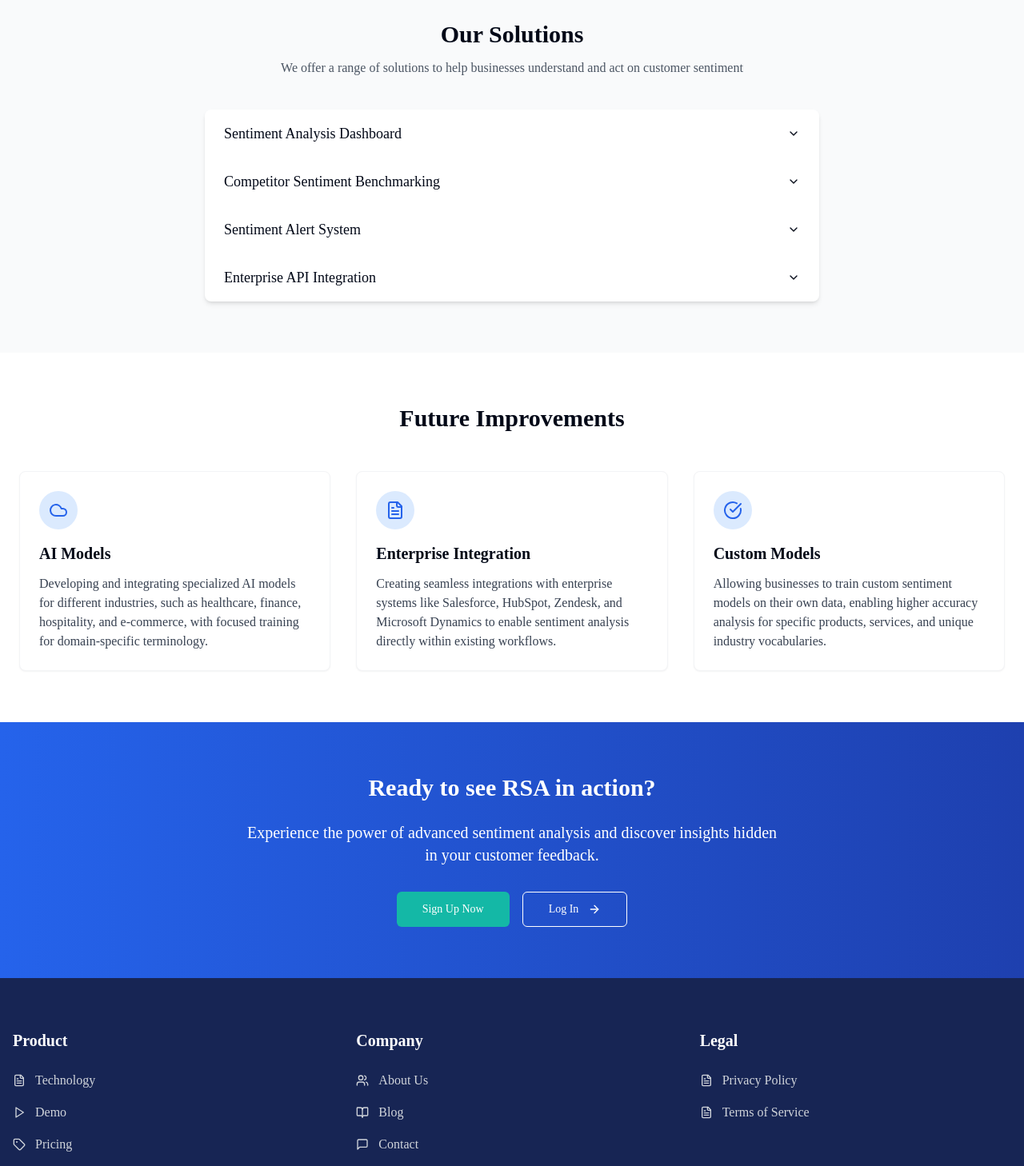
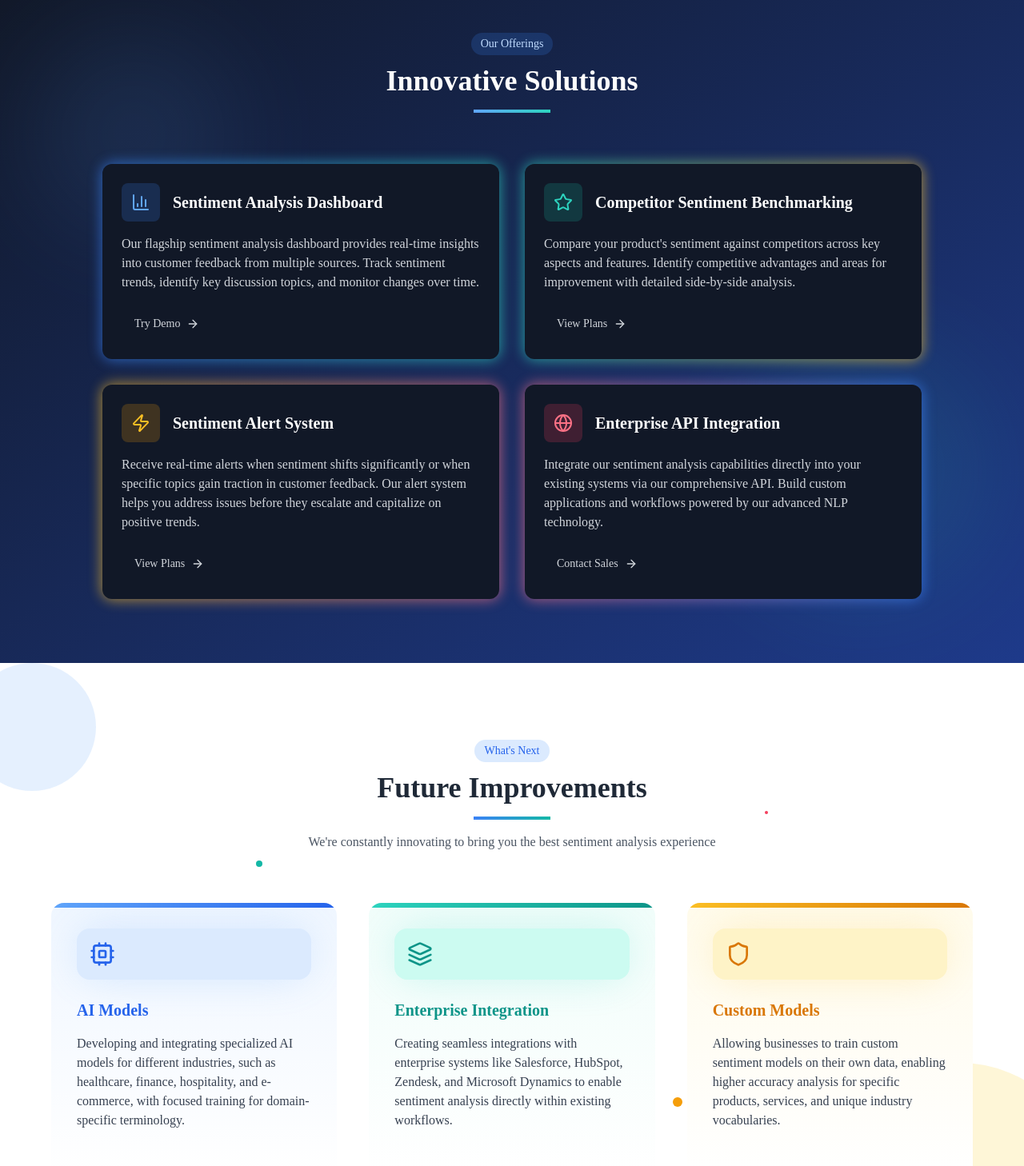
Before and after one commit to oxk01/rsa-uae, a React (Vite) app: page /about in a window 1280 px wide. Shown: the part 2800-4258 px from the top of the page at 80% size. Built offline with nearby package versions, Linux system fonts and the light colour scheme; a web font is replaced by a local one.

Commit message:
Refactor: Improve About page sections
Improved the styling of the Solutions and Future Improvements sections on the About page for a more attractive and visually appealing design.

```diff
--- a/src/pages/About.tsx
+++ b/src/pages/About.tsx
@@ -1,7 +1,6 @@
-
 import React from 'react';
 import { Link } from 'react-router-dom';
-import { Sparkles, ArrowRight, Book, CheckCircle, FileText, Cloud, Lightbulb, Package, ChartBar, User, Target, Flag, Award, Brain } from 'lucide-react';
+import { Sparkles, ArrowRight, Book, CheckCircle, FileText, Cloud, Lightbulb, Package, ChartBar, User, Target, Flag, Award, Brain, Zap, Layers, Shield, Cpu, BarChart3, Globe, Star } from 'lucide-react';
 import { Button } from '@/components/ui/button';
 import { useAuth } from '@/contexts/AuthContext';
 import { useLanguage } from '@/contexts/LanguageContext';
@@ -10,6 +9,7 @@ import { Accordion, AccordionContent, AccordionItem, AccordionTrigger } from '@/
 import { Collapsible, CollapsibleContent, CollapsibleTrigger } from "@/components/ui/collapsible";
 import { Card, CardContent } from "@/components/ui/card";
 import { Separator } from '@/components/ui/separator';
+import { cn } from '@/lib/utils';
 
 const AboutPage = () => {
   const { isAuthenticated } = useAuth();
@@ -195,137 +195,245 @@ const AboutPage = () => {
         </div>
       </section>
 
-      {/* Solutions section with enhanced styling */}
-      <section className="py-16 bg-gray-50 dark:bg-gray-900">
-        <div className="container mx-auto px-6">
-          <div className="text-center mb-10">
-            <h2 className="text-3xl font-bold mb-3">Our Solutions</h2>
-            <p className="text-gray-600 dark:text-gray-300 max-w-2xl mx-auto">
-              We offer a range of solutions to help businesses understand and act on customer sentiment
-            </p>
+      {/* Solutions section with enhanced styling - REDESIGNED */}
+      <section className="py-20 bg-gradient-to-br from-gray-900 to-blue-900 dark:from-gray-950 dark:to-blue-950 relative overflow-hidden">
+        {/* Background decorative elements */}
+        <div className="absolute inset-0 opacity-10">
+          <div className="absolute top-20 left-10 w-64 h-64 rounded-full bg-blue-400 blur-3xl"></div>
+          <div className="absolute bottom-20 right-10 w-80 h-80 rounded-full bg-teal-400 blur-3xl"></div>
         </div>
 
-          <div className="max-w-3xl mx-auto">
-            <div className="bg-white dark:bg-gray-800 rounded-lg shadow-md overflow-hidden divide-y divide-gray-200 dark:divide-gray-700">
-              <Accordion type="single" collapsible className="w-full">
-                <AccordionItem value="sentiment-analysis" className="border-0">
-                  <AccordionTrigger className="px-6 py-4 text-lg font-medium hover:bg-blue-50 dark:hover:bg-gray-700 hover:text-blue-600 transition-colors">
-                    Sentiment Analysis Dashboard
-                  </AccordionTrigger>
-                  <AccordionContent className="bg-blue-50/30 dark:bg-gray-700/30 px-6 py-4">
-                    <div className="space-y-3">
-                      <p className="text-gray-600 dark:text-gray-300">
+        <div className="container mx-auto px-6 relative z-10">
+          <div className="text-center mb-16">
+            <span className="inline-block px-3 py-1 bg-blue-500/20 text-blue-200 rounded-full text-sm font-medium mb-3">
+              Our Offerings
+            </span>
+            <h2 className="text-4xl font-bold mb-4 text-white">Innovative Solutions</h2>
+            <div className="w-24 h-1 bg-gradient-to-r from-blue-400 to-teal-400 mx-auto"></div>
+          </div>
+
+          <div className="max-w-5xl mx-auto">
+            <div className="grid grid-cols-1 md:grid-cols-2 gap-8">
+              {/* Card 1 */}
+              <div className="group relative">
+                <div className="absolute -inset-0.5 bg-gradient-to-r from-blue-500 to-teal-400 rounded-2xl blur opacity-60 group-hover:opacity-100 transition duration-1000 group-hover:duration-300"></div>
+                <div className="relative bg-gray-900 dark:bg-gray-800 rounded-xl p-6 h-full transform transition-all duration-500 group-hover:-translate-y-1">
+                  <div className="flex items-center space-x-4 mb-4">
+                    <div className="flex-shrink-0 p-3 bg-blue-500/20 rounded-lg">
+                      <BarChart3 className="w-6 h-6 text-blue-400" />
+                    </div>
+                    <h3 className="text-xl font-bold text-white">Sentiment Analysis Dashboard</h3>
+                  </div>
+
+                  <p className="text-gray-300 mb-5">
                     Our flagship sentiment analysis dashboard provides real-time insights into customer feedback from multiple sources.
                     Track sentiment trends, identify key discussion topics, and monitor changes over time.
                   </p>
-                      <div className="flex items-center mt-3">
-                        <Button variant="link" asChild className="p-0 text-blue-600 hover:text-blue-800 dark:text-blue-400 dark:hover:text-blue-300">
-                          <Link to="/demo">Try Demo <ArrowRight className="ml-1 h-4 w-4" /></Link>
+
+                  <div className="mt-auto">
+                    <Button variant="ghost" asChild className="group-hover:bg-gradient-to-r from-blue-500 to-teal-400 group-hover:text-white transition-all duration-300 text-gray-300">
+                      <Link to="/demo" className="flex items-center gap-2">
+                        Try Demo <ArrowRight className="h-4 w-4 transition-transform group-hover:translate-x-1" />
+                      </Link>
                     </Button>
                   </div>
                 </div>
-                  </AccordionContent>
-                </AccordionItem>
+              </div>
 
-                <AccordionItem value="competitor-analysis" className="border-0">
-                  <AccordionTrigger className="px-6 py-4 text-lg font-medium hover:bg-blue-50 dark:hover:bg-gray-700 hover:text-blue-600 transition-colors">
-                    Competitor Sentiment Benchmarking
-                  </AccordionTrigger>
-                  <AccordionContent className="bg-blue-50/30 dark:bg-gray-700/30 px-6 py-4">
-                    <div className="space-y-3">
-                      <p className="text-gray-600 dark:text-gray-300">
+              {/* Card 2 */}
+              <div className="group relative">
+                <div className="absolute -inset-0.5 bg-gradient-to-r from-teal-400 to-amber-400 rounded-2xl blur opacity-60 group-hover:opacity-100 transition duration-1000 group-hover:duration-300"></div>
+                <div className="relative bg-gray-900 dark:bg-gray-800 rounded-xl p-6 h-full transform transition-all duration-500 group-hover:-translate-y-1">
+                  <div className="flex items-center space-x-4 mb-4">
+                    <div className="flex-shrink-0 p-3 bg-teal-500/20 rounded-lg">
+                      <Star className="w-6 h-6 text-teal-400" />
+                    </div>
+                    <h3 className="text-xl font-bold text-white">Competitor Sentiment Benchmarking</h3>
+                  </div>
+
+                  <p className="text-gray-300 mb-5">
                     Compare your product's sentiment against competitors across key aspects and features.
                     Identify competitive advantages and areas for improvement with detailed side-by-side analysis.
                   </p>
-                      <div className="flex items-center mt-3">
-                        <Button variant="link" asChild className="p-0 text-blue-600 hover:text-blue-800 dark:text-blue-400 dark:hover:text-blue-300">
-                          <Link to="/pricing">View Plans <ArrowRight className="ml-1 h-4 w-4" /></Link>
+
+                  <div className="mt-auto">
+                    <Button variant="ghost" asChild className="group-hover:bg-gradient-to-r from-teal-400 to-amber-400 group-hover:text-white transition-all duration-300 text-gray-300">
+                      <Link to="/pricing" className="flex items-center gap-2">
+                        View Plans <ArrowRight className="h-4 w-4 transition-transform group-hover:translate-x-1" />
+                      </Link>
                     </Button>
                   </div>
                 </div>
-                  </AccordionContent>
-                </AccordionItem>
+              </div>
 
-                <AccordionItem value="alert-system" className="border-0">
-                  <AccordionTrigger className="px-6 py-4 text-lg font-medium hover:bg-blue-50 dark:hover:bg-gray-700 hover:text-blue-600 transition-colors">
-                    Sentiment Alert System
-                  </AccordionTrigger>
-                  <AccordionContent className="bg-blue-50/30 dark:bg-gray-700/30 px-6 py-4">
-                    <div className="space-y-3">
-                      <p className="text-gray-600 dark:text-gray-300">
+              {/* Card 3 */}
+              <div className="group relative">
+                <div className="absolute -inset-0.5 bg-gradient-to-r from-amber-400 to-rose-400 rounded-2xl blur opacity-60 group-hover:opacity-100 transition duration-1000 group-hover:duration-300"></div>
+                <div className="relative bg-gray-900 dark:bg-gray-800 rounded-xl p-6 h-full transform transition-all duration-500 group-hover:-translate-y-1">
+                  <div className="flex items-center space-x-4 mb-4">
+                    <div className="flex-shrink-0 p-3 bg-amber-500/20 rounded-lg">
+                      <Zap className="w-6 h-6 text-amber-400" />
+                    </div>
+                    <h3 className="text-xl font-bold text-white">Sentiment Alert System</h3>
+                  </div>
+
+                  <p className="text-gray-300 mb-5">
                     Receive real-time alerts when sentiment shifts significantly or when specific topics gain traction in customer feedback.
                     Our alert system helps you address issues before they escalate and capitalize on positive trends.
                   </p>
-                      <div className="flex items-center mt-3">
-                        <Button variant="link" asChild className="p-0 text-blue-600 hover:text-blue-800 dark:text-blue-400 dark:hover:text-blue-300">
-                          <Link to="/pricing">View Plans <ArrowRight className="ml-1 h-4 w-4" /></Link>
+
+                  <div className="mt-auto">
+                    <Button variant="ghost" asChild className="group-hover:bg-gradient-to-r from-amber-400 to-rose-400 group-hover:text-white transition-all duration-300 text-gray-300">
+                      <Link to="/pricing" className="flex items-center gap-2">
+                        View Plans <ArrowRight className="h-4 w-4 transition-transform group-hover:translate-x-1" />
+                      </Link>
                     </Button>
                   </div>
                 </div>
-                  </AccordionContent>
-                </AccordionItem>
+              </div>
 
-                <AccordionItem value="custom-integration" className="border-0">
-                  <AccordionTrigger className="px-6 py-4 text-lg font-medium hover:bg-blue-50 dark:hover:bg-gray-700 hover:text-blue-600 transition-colors">
-                    Enterprise API Integration
-                  </AccordionTrigger>
-                  <AccordionContent className="bg-blue-50/30 dark:bg-gray-700/30 px-6 py-4">
-                    <div className="space-y-3">
-                      <p className="text-gray-600 dark:text-gray-300">
+              {/* Card 4 */}
+              <div className="group relative">
+                <div className="absolute -inset-0.5 bg-gradient-to-r from-rose-400 to-blue-500 rounded-2xl blur opacity-60 group-hover:opacity-100 transition duration-1000 group-hover:duration-300"></div>
+                <div className="relative bg-gray-900 dark:bg-gray-800 rounded-xl p-6 h-full transform transition-all duration-500 group-hover:-translate-y-1">
+                  <div className="flex items-center space-x-4 mb-4">
+                    <div className="flex-shrink-0 p-3 bg-rose-500/20 rounded-lg">
+                      <Globe className="w-6 h-6 text-rose-400" />
+                    </div>
+                    <h3 className="text-xl font-bold text-white">Enterprise API Integration</h3>
+                  </div>
+
+                  <p className="text-gray-300 mb-5">
                     Integrate our sentiment analysis capabilities directly into your existing systems via our comprehensive API.
                     Build custom applications and workflows powered by our advanced NLP technology.
                   </p>
-                      <div className="flex items-center mt-3">
-                        <Button variant="link" asChild className="p-0 text-blue-600 hover:text-blue-800 dark:text-blue-400 dark:hover:text-blue-300">
-                          <Link to="/contact">Contact Sales <ArrowRight className="ml-1 h-4 w-4" /></Link>
+
+                  <div className="mt-auto">
+                    <Button variant="ghost" asChild className="group-hover:bg-gradient-to-r from-rose-400 to-blue-500 group-hover:text-white transition-all duration-300 text-gray-300">
+                      <Link to="/contact" className="flex items-center gap-2">
+                        Contact Sales <ArrowRight className="h-4 w-4 transition-transform group-hover:translate-x-1" />
+                      </Link>
                     </Button>
                   </div>
                 </div>
-                  </AccordionContent>
-                </AccordionItem>
-              </Accordion>
+              </div>
             </div>
           </div>
         </div>
       </section>
 
-      {/* Future improvements - Updated with better spacing */}
-      <section className="py-16 bg-white dark:bg-gray-800">
-        <div className="container mx-auto px-6">
-          <h2 className="text-3xl font-bold text-center mb-12">{t('futureImprovements')}</h2>
+      {/* Future improvements - REDESIGNED */}
+      <section className="py-24 bg-white dark:bg-gray-800 relative overflow-hidden">
+        {/* Background decorative elements */}
+        <div className="absolute inset-0 pointer-events-none">
+          <div className="absolute top-0 -left-10 w-40 h-40 bg-blue-100 dark:bg-blue-900/20 rounded-full opacity-70"></div>
+          <div className="absolute -bottom-20 -right-20 w-80 h-80 bg-amber-100 dark:bg-amber-900/20 rounded-full opacity-70"></div>
 
-          <div className="grid md:grid-cols-3 gap-8">
-            <div className="bg-white dark:bg-gray-800 rounded-lg p-6 border border-gray-100 dark:border-gray-700 shadow-sm">
-              <div className="bg-blue-100 dark:bg-blue-900 p-3 rounded-full w-12 h-12 flex items-center justify-center mb-4">
-                <Cloud className="h-6 w-6 text-blue-600 dark:text-blue-400" />
+          {/* Decorative lines and dots */}
+          <div className="absolute left-1/4 top-1/3">
+            <div className="w-2 h-2 rounded-full bg-teal-500"></div>
           </div>
-              <h3 className="text-xl font-semibold mb-3">{t('aiModels')}</h3>
+          <div className="absolute right-1/3 bottom-1/4">
+            <div className="w-3 h-3 rounded-full bg-amber-500"></div>
+          </div>
+          <div className="absolute right-1/4 top-1/4">
+            <div className="w-1 h-1 rounded-full bg-rose-500"></div>
+          </div>
+
+          {/* Decorative dotted pattern */}
+          <div className="absolute left-10 bottom-10 grid grid-cols-3 gap-2">
+            {[...Array(9)].map((_, i) => (
+              <div key={i} className="w-1 h-1 rounded-full bg-gray-300 dark:bg-gray-600"></div>
+            ))}
+          </div>
+        </div>
+
+        <div className="container mx-auto px-6 relative z-10">
+          <div className="text-center mb-16">
+            <span className="inline-block px-3 py-1 bg-blue-100 dark:bg-blue-900/40 text-blue-600 dark:text-blue-300 rounded-full text-sm font-medium mb-3">
+              What's Next
+            </span>
+            <h2 className="text-4xl font-bold mb-4 text-gray-800 dark:text-white">{t('futureImprovements')}</h2>
+            <div className="w-24 h-1 bg-gradient-to-r from-blue-500 to-teal-500 mx-auto"></div>
+            <p className="text-gray-600 dark:text-gray-300 max-w-2xl mx-auto mt-4">
+              We're constantly innovating to bring you the best sentiment analysis experience
+            </p>
+          </div>
+
+          <div className="grid md:grid-cols-3 gap-10 max-w-6xl mx-auto">
+            {/* Card 1 - 3D Hover Effect */}
+            <div className="group hover:z-10">
+              <div className="relative overflow-hidden rounded-2xl transform transition-all duration-500 hover:shadow-2xl group-hover:scale-105">
+                {/* Top colorful border */}
+                <div className="absolute top-0 left-0 w-full h-1.5 bg-gradient-to-r from-blue-400 to-blue-600"></div>
+
+                <div className="bg-gradient-to-b from-blue-50 to-white dark:from-gray-800 dark:to-gray-900 p-8">
+                  <div className="mb-6 relative">
+                    <div className="absolute inset-0 bg-blue-400 dark:bg-blue-600 blur-xl opacity-20 rounded-full"></div>
+                    <div className="bg-blue-100 dark:bg-blue-900/50 relative p-4 rounded-2xl transform transition-transform group-hover:scale-110 group-hover:rotate-3">
+                      <Cpu className="h-8 w-8 text-blue-600 dark:text-blue-400" />
+                    </div>
+                  </div>
+
+                  <h3 className="text-xl font-bold mb-4 text-blue-600 dark:text-blue-400">{t('aiModels')}</h3>
                   <p className="text-gray-700 dark:text-gray-300">
                     Developing and integrating specialized AI models for different industries, such as healthcare, finance,
                     hospitality, and e-commerce, with focused training for domain-specific terminology.
                   </p>
+
+                  <div className="h-1 w-0 group-hover:w-full bg-gradient-to-r from-blue-400 to-blue-600 mt-6 transition-all duration-300"></div>
+                </div>
+              </div>
             </div>
 
-            <div className="bg-white dark:bg-gray-800 rounded-lg p-6 border border-gray-100 dark:border-gray-700 shadow-sm">
-              <div className="bg-blue-100 dark:bg-blue-900 p-3 rounded-full w-12 h-12 flex items-center justify-center mb-4">
-                <FileText className="h-6 w-6 text-blue-600 dark:text-blue-400" />
+            {/* Card 2 - 3D Hover Effect */}
+            <div className="group hover:z-10">
+              <div className="relative overflow-hidden rounded-2xl transform transition-all duration-500 hover:shadow-2xl group-hover:scale-105">
+                {/* Top colorful border */}
+                <div className="absolute top-0 left-0 w-full h-1.5 bg-gradient-to-r from-teal-400 to-teal-600"></div>
+
+                <div className="bg-gradient-to-b from-teal-50 to-white dark:from-gray-800 dark:to-gray-900 p-8">
+                  <div className="mb-6 relative">
+                    <div className="absolute inset-0 bg-teal-400 dark:bg-teal-600 blur-xl opacity-20 rounded-full"></div>
+                    <div className="bg-teal-100 dark:bg-teal-900/50 relative p-4 rounded-2xl transform transition-transform group-hover:scale-110 group-hover:rotate-3">
+                      <Layers className="h-8 w-8 text-teal-600 dark:text-teal-400" />
                     </div>
-              <h3 className="text-xl font-semibold mb-3">{t('enterpriseIntegration')}</h3>
+                  </div>
+
+                  <h3 className="text-xl font-bold mb-4 text-teal-600 dark:text-teal-400">{t('enterpriseIntegration')}</h3>
                   <p className="text-gray-700 dark:text-gray-300">
                     Creating seamless integrations with enterprise systems like Salesforce, HubSpot, Zendesk,
                     and Microsoft Dynamics to enable sentiment analysis directly within existing workflows.
                   </p>
+
+                  <div className="h-1 w-0 group-hover:w-full bg-gradient-to-r from-teal-400 to-teal-600 mt-6 transition-all duration-300"></div>
+                </div>
+              </div>
             </div>
 
-            <div className="bg-white dark:bg-gray-800 rounded-lg p-6 border border-gray-100 dark:border-gray-700 shadow-sm">
-              <div className="bg-blue-100 dark:bg-blue-900 p-3 rounded-full w-12 h-12 flex items-center justify-center mb-4">
-                <CheckCircle className="h-6 w-6 text-blue-600 dark:text-blue-400" />
+            {/* Card 3 - 3D Hover Effect */}
+            <div className="group hover:z-10">
+              <div className="relative overflow-hidden rounded-2xl transform transition-all duration-500 hover:shadow-2xl group-hover:scale-105">
+                {/* Top colorful border */}
+                <div className="absolute top-0 left-0 w-full h-1.5 bg-gradient-to-r from-amber-400 to-amber-600"></div>
+
+                <div className="bg-gradient-to-b from-amber-50 to-white dark:from-gray-800 dark:to-gray-900 p-8">
+                  <div className="mb-6 relative">
+                    <div className="absolute inset-0 bg-amber-400 dark:bg-amber-600 blur-xl opacity-20 rounded-full"></div>
+                    <div className="bg-amber-100 dark:bg-amber-900/50 relative p-4 rounded-2xl transform transition-transform group-hover:scale-110 group-hover:rotate-3">
+                      <Shield className="h-8 w-8 text-amber-600 dark:text-amber-400" />
                     </div>
-              <h3 className="text-xl font-semibold mb-3">{t('customModels')}</h3>
+                  </div>
+
+                  <h3 className="text-xl font-bold mb-4 text-amber-600 dark:text-amber-400">{t('customModels')}</h3>
                   <p className="text-gray-700 dark:text-gray-300">
                     Allowing businesses to train custom sentiment models on their own data, enabling higher accuracy
                     analysis for specific products, services, and unique industry vocabularies.
                   </p>
+
+                  <div className="h-1 w-0 group-hover:w-full bg-gradient-to-r from-amber-400 to-amber-600 mt-6 transition-all duration-300"></div>
+                </div>
+              </div>
             </div>
           </div>
         </div>
```
Lines whose indentation alone changed are shown as unchanged.
